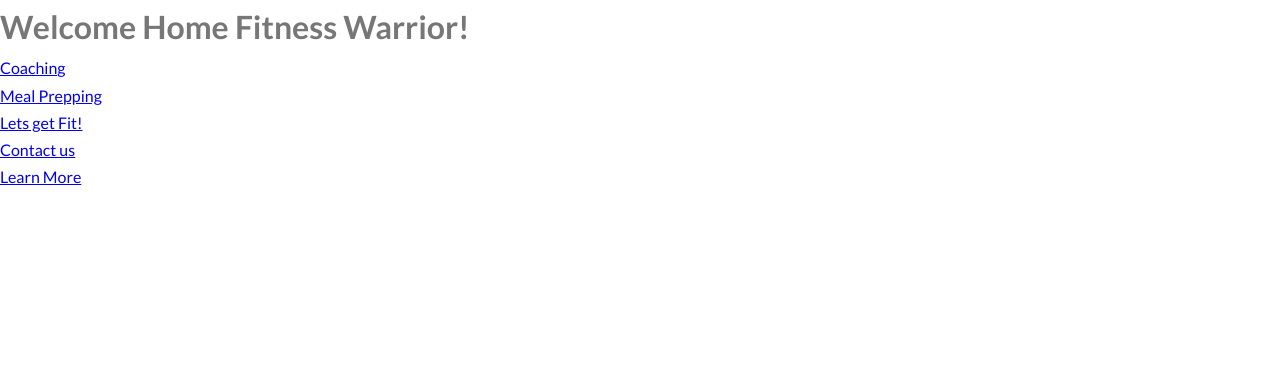
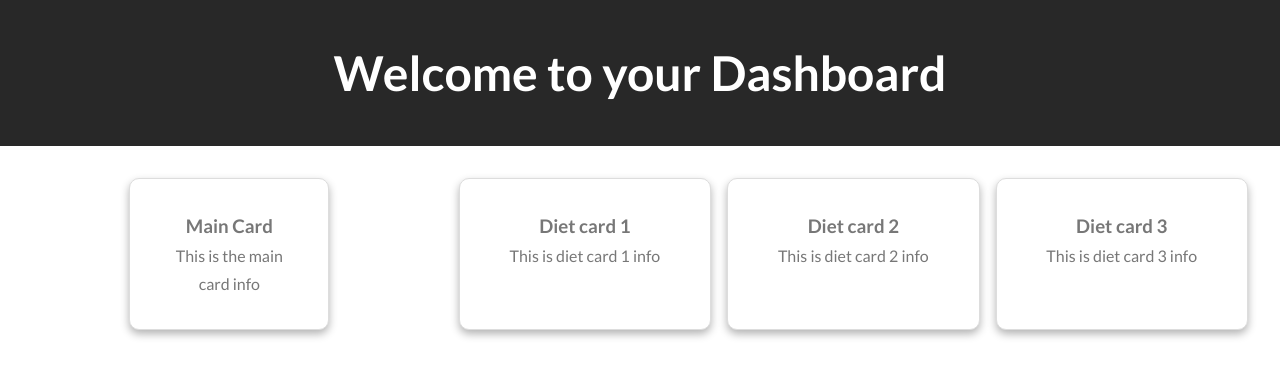
Before and after one commit to VanessaKasminoff/fitTrackr, a React (Vite) app in the folder client/: page /Home in a window 1280 px wide. Shown: the top 376 px of the page. Built offline with nearby package versions, Linux system fonts and the light colour scheme.

Commit message:
Began home page, created components for different cards and structured the home page jsx

```diff
--- /dev/null
+++ b/client/src/assets/components/DashboardCard.jsx
@@ -0,0 +1,12 @@
+import React from "react";
+
+const DashboardCard = ({ title, content }) => {
+    return (
+        <div className="dashboard-card">
+            <h3>{title}</h3>
+            <p>{content}</p>
+        </div>
+    );
+}
+
+export default DashboardCard;
--- a/client/src/assets/css/style.css
+++ b/client/src/assets/css/style.css
@@ -525,4 +525,55 @@ body {
   background-color: #86f35b;
 }
 
+.dashboard-card {
+  background-color: #fff;
+  padding: 2em;
+  border: 1px solid #ddd;
+  border-radius: 10px;
+  width: 200px;
+  text-align: center;
+  box-shadow: 0 4px 8px rgba(0, 0, 0, 0.3);
+  transition: transform 0.3s;
+}
+.dashboard-card h2 {
+  margin-bottom: 1em;
+  font-size: 2.5em;
+}
+.dashboard-card p {
+  margin: 0;
+  font-size: 1em;
+}
+.dashboard-card:hover {
+  transform: translateY(-5px);
+}
+
+.home-page .home-header {
+  background-color: rgb(40, 40, 40);
+  color: #fff;
+  padding: 2em;
+  text-align: center;
+}
+.home-page .home-header h1 {
+  margin: 0;
+  font-size: 3em;
+}
+.home-page .home-main {
+  padding: 2em;
+  display: flex;
+  gap: 2em;
+}
+.home-page .home-main .main-card {
+  flex: 1;
+  display: flex;
+  justify-content: center;
+}
+.home-page .home-main .diet-cards {
+  flex: 2;
+  display: flex;
+  gap: 1em;
+}
+.home-page .home-main .diet-cards .dashboard-card {
+  width: 100%;
+}
+
 /*# sourceMappingURL=style.css.map */
--- /dev/null
+++ b/client/src/assets/scss/_dashboardCard.scss
@@ -0,0 +1,24 @@
+.dashboard-card {
+    background-color: #fff;
+    padding: 2em;
+    border: 1px solid #ddd;
+    border-radius: 10px;
+    width: 200px;
+    text-align: center;
+    box-shadow: 0 4px 8px rgba(0, 0, 0, 0.3);
+    transition: transform 0.3s;
+
+    h2 {
+        margin-bottom: 1em;
+        font-size: 2.5em;
+    }
+
+    p {
+        margin: 0;
+        font-size: 1em;
+    }
+
+    &:hover {
+        transform: translateY(-5px);
+    }
+}
--- /dev/null
+++ b/client/src/assets/scss/_home.scss
@@ -0,0 +1,35 @@
+.home-page {
+    .home-header {
+        background-color: rgb(40, 40, 40);
+        color: #fff;
+        padding: 2em;
+        text-align: center;
+
+        h1 {
+            margin: 0;
+            font-size: 3em;
+        }
+    }
+
+    .home-main {
+        padding: 2em;
+        display: flex;
+        gap: 2em;
+
+        .main-card {
+            flex: 1;
+            display: flex;
+            justify-content: center;
+        }
+
+        .diet-cards {
+            flex: 2;
+            display: flex;
+            gap: 1em;
+
+            .dashboard-card {
+                width: 100%;
+            }
+        }
+    }
+}
--- a/client/src/assets/scss/style.scss
+++ b/client/src/assets/scss/style.scss
@@ -7,3 +7,5 @@
 @import 'contact';
 @import 'contactCard';
 @import 'contactForm';
+@import 'dashboardCard';
+@import 'home';
--- a/client/src/pages/Home.jsx
+++ b/client/src/pages/Home.jsx
@@ -1,24 +1,25 @@
 import { Link } from "react-router-dom";
+import DashboardCard from "../assets/components/DashboardCard";
+import '../assets/scss/_dashboardCard.scss';
 
 function Home() {
   return (
-    <div>
-      <h1>Welcome Home Fitness Warrior!</h1>
-      <div>
-        <Link to="/Coaching">Coaching</Link>
-      </div>
-      <div>
-        <Link to="/MealPrep">Meal Prepping</Link>
-      </div>
-      <div>
-        <Link to="/Fitness">Lets get Fit!</Link>
-      </div>
-      <div>
-        <Link to="/Contact">Contact us</Link>
-      </div>
-      <div>
-        <Link to="/LearnMore">Learn More</Link>
-      </div>
+    <div className="home-page">
+      <header className="home-header">
+      <h1>Welcome to your Dashboard</h1>
+      </header>
+      <main className="home-main">
+        <div className="main-card">
+          <DashboardCard title="Main Card" content="This is the main card info" />
+        </div>
+        <div className="diet-cards">
+          <DashboardCard title="Diet card 1" content="This is diet card 1 info" />
+          <DashboardCard title="Diet card 2" content="This is diet card 2 info" />
+          <DashboardCard title="Diet card 3" content="This is diet card 3 info" />
+        </div>
+      </main>
+
+
     </div>
   );
 }
```
Also changed, not shown: client/src/assets/components/DashboardCircularGraphCard.jsx (added, +20 -0 lines), client/src/assets/scss/_dashboardCircularGraphCard.scss (added, +76 -0 lines), 1 other file (tests, documents, lock files or other folders).
